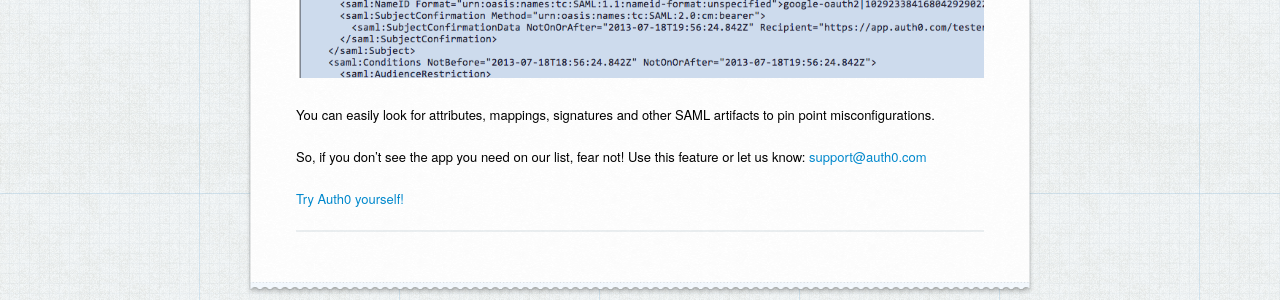
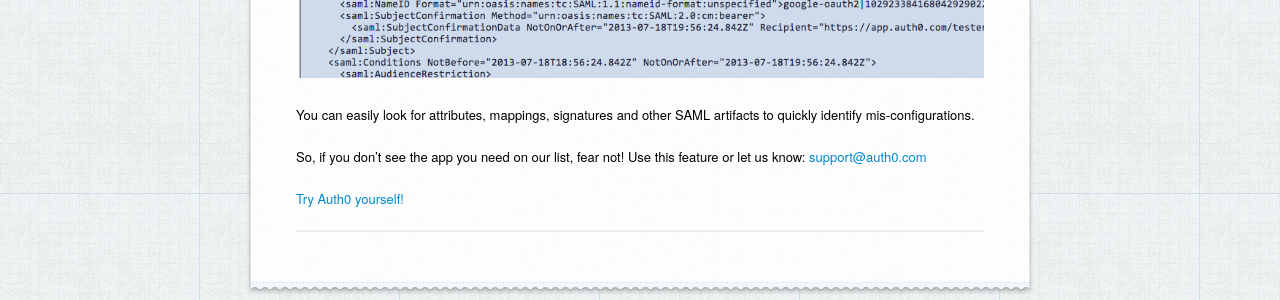
Before and after one commit to DylanMeeus/springboot_jwt_blog, a Jekyll site: the page built from _posts/2013-07-17-SSO-with-any-saml-app.markdown, in a window 1280 px wide. Shown: the part 1606-1906 px from the top of the page. Built offline with Jekyll 4.4.1, drawn with Linux system fonts in a browser that asks for light colours; Markdown is read by kramdown in place of the engine named in the settings; comment, search, counter and statistics services are not loaded; some of the changed lines change nothing that is shown.

Commit message:
SAMLP post tweaks

```diff
--- a/_posts/2013-07-17-SSO-with-any-saml-app.markdown
+++ b/_posts/2013-07-17-SSO-with-any-saml-app.markdown
@@ -11,7 +11,7 @@
 
 {% excerpt %}
 
-You probably noticed that we are ading apps at a very fast pace. This past week we added [SpringCM](http://www.springcm.com) and [EchoSign](http://www.echosign.com). And we have a few more in the pipeline, as customers request them. There's no magic here, and we are a small team. So, how we do it? The secret is that it really takes very little effort. Auth0 ships with a generic __SAML App__ that is completely configurable:
+You probably noticed that we are adding apps at a very fast pace. This past week we added [SpringCM](http://www.springcm.com) and [EchoSign](http://www.echosign.com). And we have a few more in the pipeline, as customers request them. There's no magic here, and we are a small team. So, how we do it? The secret is that it really takes very little effort. Auth0 ships with a generic __SAML App__ that is completely configurable:
 
 ![](/img/saml2-config.png)
 
@@ -19,9 +19,9 @@
 
 ###Any app that supports __SAML__ is automagically supported by Auth0.
 
+The integrations that have taken longer to publish, are with those companies that have chosen not to offer a self-service experience, and require us to call their support and enable/setup the feature for us. Human intervention adds a lot of latency in the process.
+
 > Special kudos to [SpringCM](http://www.springcm.com) and [EchoSign](http://www.echosign.com) for a fantastic onboarding experience and great support.
-
-The integrations that have taken longer to publish, are with those companies that have chosen not to offer a self-service experience, and requires us to call their support and enable/setup the feature for us. Human intervention adds a lot of latency in the process.
 
 {% endexcerpt %}
 
@@ -35,7 +35,7 @@
 
 ![](/img/saml-debugger.png)
 
-You can easily look for attributes, mappings, signatures and other SAML artifacts to pin point misconfigurations.
+You can easily look for attributes, mappings, signatures and other SAML artifacts to quickly identify mis-configurations.
 
 So, if you don't see the app you need on our list, fear not! Use this feature or let us know: [support@auth0.com](mailto://support@auth0.com)
 
```
